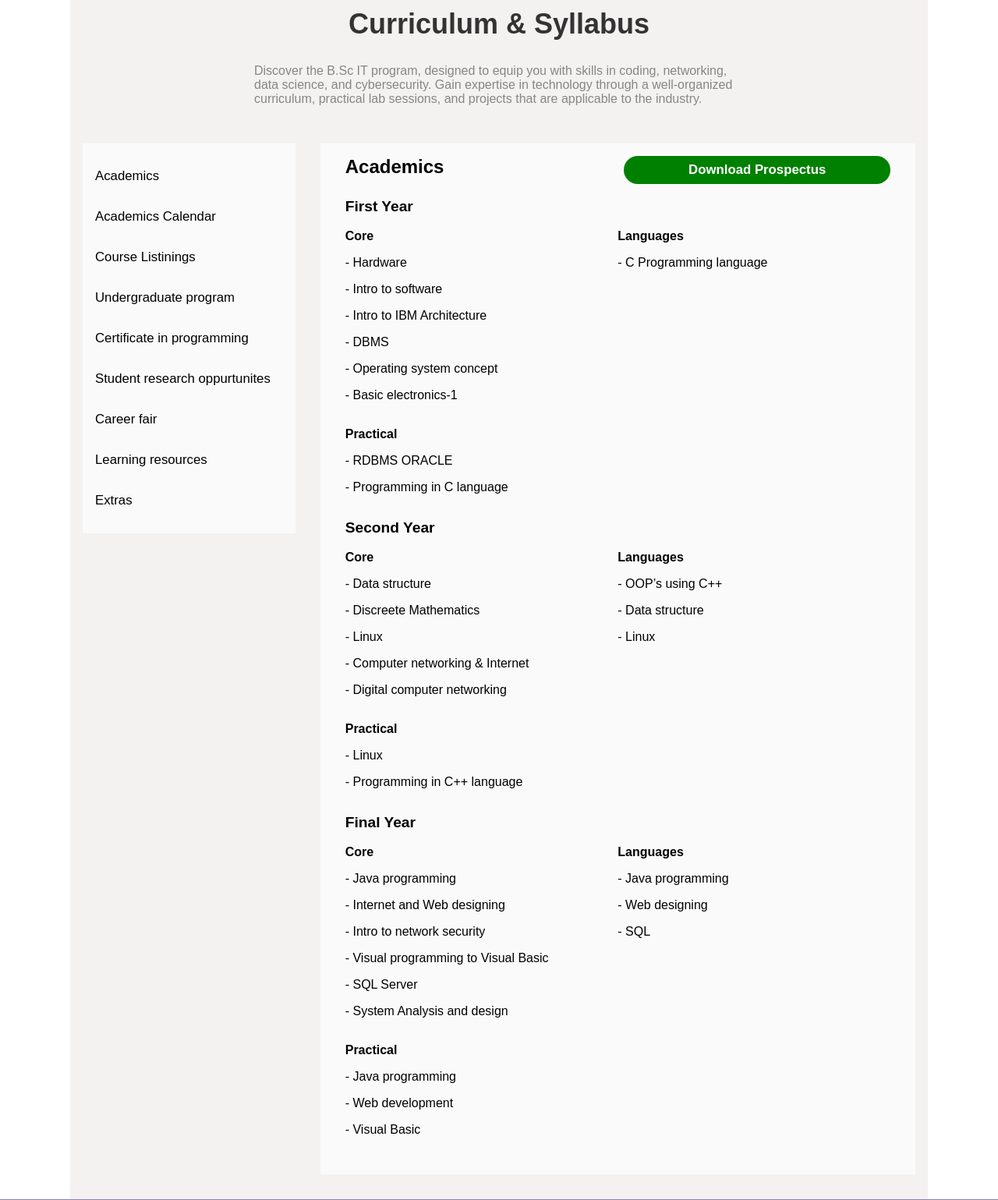
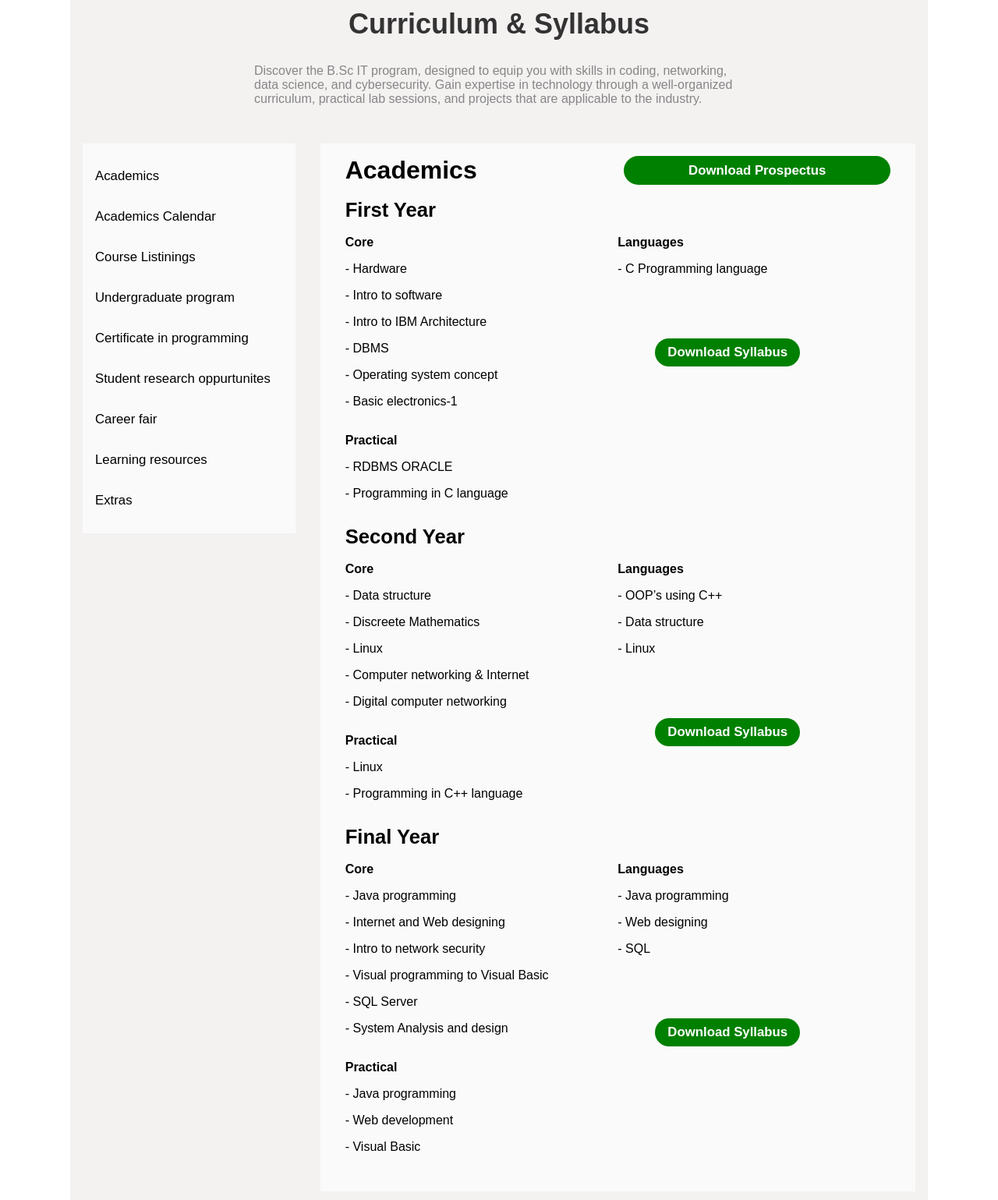
Before and after one commit to Rajkamal2k22/bsc-it-copy, a PHP site: page /academics.html in a window 1280 px wide. Shown: the part 237-1776 px from the top of the page at 78% size. Run offline with PHP 8.4, Linux system fonts and the light colour scheme; some web fonts are replaced.

Commit message:
New update change

```diff
--- a/academics.html
+++ b/academics.html
@@ -177,7 +177,7 @@
                 <div class="syllabusList" id="syllabusList">
                     <div id="academicsHwithBtn">
                         <h2>Academics</h2>
-                        <button id="prospectusDownload"><a href="images/B.Sc IT Prospectus .pdf"
+                        <button id="prospectusDownload"><a href="assets/B.Sc IT Prospectus.pdf"
                                 download="B.Sc IT Prospectus.pdf">Download Prospectus</a></button>
                     </div>
                     <br>
@@ -207,7 +207,11 @@
                         <ul>
                             <h5 id="contentHeading">Languages</h5>
                             <li>- C Programming language</li>
+
+                            <button id="syllabusDownload"><a href="assets/1st year syllabyus.pdf"
+                                download="B.Sc IT 1st year syllabus.pdf">Download Syllabus</a></button>
                         </ul>
+
                     </div>
                     <!-- first year section Ended-->
 
@@ -238,6 +242,9 @@
                             <li>- OOP’s using C++</li>
                             <li>- Data structure</li>
                             <li>- Linux</li>
+
+                             <button id="syllabusDownload"><a href="assets/2nd year syllabus.pdf"
+                                download="B.Sc IT 2nd year syllabus.pdf">Download Syllabus</a></button>
 
                         </ul>
                     </div>
@@ -273,6 +280,10 @@
                             <li>- Java programming</li>
                             <li>- Web designing</li>
                             <li>- SQL</li>
+
+
+                             <button id="syllabusDownload"><a href="assets/3rd year syllabus.pdf"
+                                download="B.Sc IT 3rd year syllabus.pdf">Download Syllabus</a></button>
 
                         </ul>
                     </div>
--- a/faculties.html
+++ b/faculties.html
@@ -332,7 +332,7 @@
                 </div>
 
                 <div class="faculty-card" data-subject="Programming" data-name="Mr. Khurshid Faruq">
-                    <img src="" alt="Mr. Khurshid Faruq" />
+                    <img src="images/profile image.webp" alt="Mr. Khurshid Faruq" />
                     <h3>Mr. Khurshid Faruq</h3>
                     <p><strong>Designation:</strong> Faculty</p>
                     <p><strong>📩</strong> khurshidfaruq@gmail.com</p>
@@ -340,7 +340,7 @@
                     <p><strong>Subject:</strong> Programming , VB</p>
                     <p><strong>Degree:</strong> MCA</p>
                     <p class="about">Dedicated to simplifying core programming concepts with real-world examples. Experince of teaching more than 12 years.</p>
-                    <a href="assets/Alok_Narayan_CV.pdf" download class="download-cv"><i class='bx bxs-download'></i>
+                    <a href="assets/Khurshid_faruq.pdf" download class="download-cv"><i class='bx bxs-download'></i>
                         Download CV</a>
                 </div>
 
--- a/styles.css
+++ b/styles.css
@@ -394,7 +394,7 @@ body {
 
 
 .hometext {
-  width: 70%;
+  width: 100%;
   padding: 1rem;
 }
 
@@ -1402,7 +1402,7 @@ body {
 }
 
 #academicsHwithBtn h2 {
-  font-size: 1.5rem;
+  font-size: 2rem;
   font-weight: 700;
 }
 
@@ -1417,6 +1417,33 @@ body {
 
 }
 
+#syllabusDownload{
+  margin-top: 4rem;
+  margin-left: 3rem;
+   background-color: green;
+  color: white;
+  padding: 0.5rem 1rem;
+  border-radius: 100px;
+  font-size: 1.05rem;
+  font-weight: 900;
+  border: none;
+  text-decoration: none;
+
+
+}
+
+#syllabusDownload a{
+  text-decoration: none;
+  color: white;
+}
+
+
+
+
+
+
+
+
 #prospectusDownload a {
   text-decoration: none;
   color: white;
@@ -1424,7 +1451,7 @@ body {
 
 
 #yearName {
-  font-size: 1.2rem;
+  font-size: 1.6rem;
   font-weight: 700;
 }
 
```
Also changed, not shown: 5 other files.
